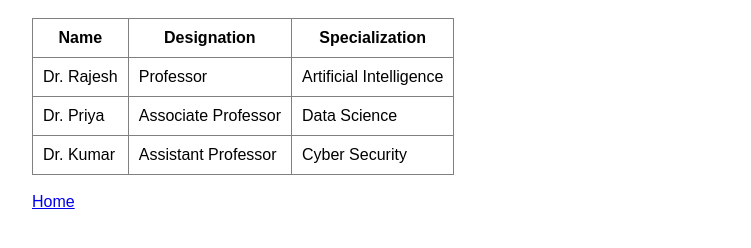
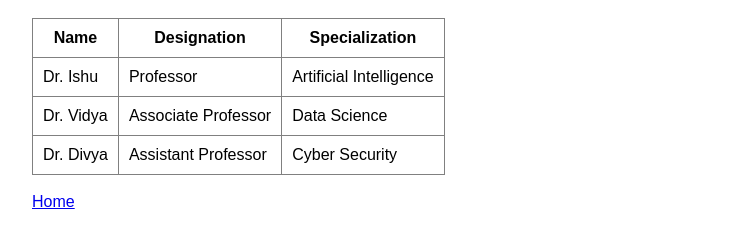
Before and after one commit to 2403a51423/clg-dept-website, a plain HTML site: page faculty.html in a window 1280 px wide. Shown: the part 80-328 px from the top of the page, without its empty margins (8-759 px from the left). Drawn offline with Linux system fonts and the light colour scheme.

```diff
--- a/faculty.html
+++ b/faculty.html
@@ -13,17 +13,17 @@
             <th>Specialization</th>
         </tr>
         <tr>
-            <td>Dr. Rajesh</td>
+            <td>Dr. Ishu</td>
             <td>Professor</td>
             <td>Artificial Intelligence</td>
         </tr>
         <tr>
-            <td>Dr. Priya</td>
+            <td>Dr. Vidya</td>
             <td>Associate Professor</td>
             <td>Data Science</td>
         </tr>
         <tr>
-            <td>Dr. Kumar</td>
+            <td>Dr. Divya</td>
             <td>Assistant Professor</td>
             <td>Cyber Security</td>
         </tr>
```
